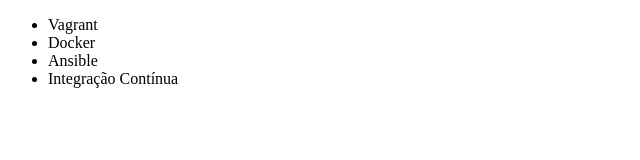
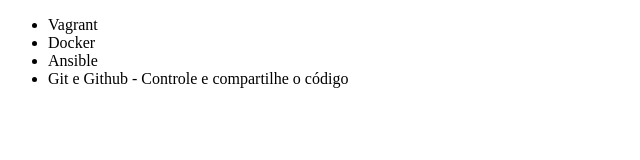
Before and after one commit to higorrcardoso/alura-git, a plain HTML site: page index.html in a window 1280 px wide. Shown: the whole page, without its empty margins (0-640 px from the left). Drawn offline with Linux system fonts and the light colour scheme.

Commit message:
Renomeando o nome do curso

```diff
--- a/index.html
+++ b/index.html
@@ -9,7 +9,7 @@
         <li>Vagrant</li>
         <li>Docker</li>
         <li>Ansible</li>
-        <li>Integração Contínua</li>
+        <li>Git e Github - Controle e compartilhe o código</li>
     </ul>
 </body>
 </html>
```
